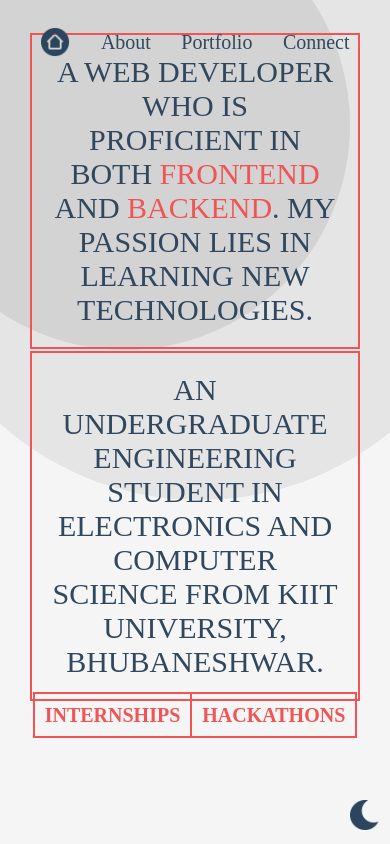
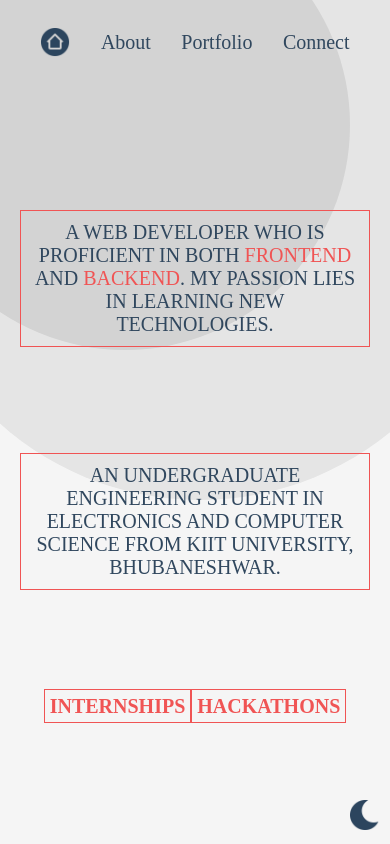
Before and after one commit to Gauravtripathii/portfolio-react, a React (Create React App) app: page /about in a window 390 px wide. Built offline with nearby package versions, Linux system fonts and the light colour scheme; a web font is replaced by a local one.

Commit message:
about - mobile view

```diff
--- a/src/components/component_style/about.css
+++ b/src/components/component_style/about.css
@@ -31,7 +31,10 @@
   font-weight: bold;
   border: 2px solid var(--three);
   cursor: pointer;
-} .about > .buttons > .btn-1 {border-right: none;}
+}
+.about > .buttons > .btn-1 {
+  border-right: none;
+}
 
 .about > .buttons > span::before {
   content: "";
@@ -68,3 +71,23 @@
 .about > .buttons > span:hover {
   color: var(--four);
 }
+
+/* mobile view */
+
+@media only screen and (max-width: 1200px) {
+  .about {
+    bottom: 0;
+    padding: 20px;
+  }
+  .about > .card {
+    padding: 10px;
+    font-size: 20px;
+    border-width: 1px;
+  }
+  .about > .buttons > .btn-1,
+  .about > .buttons > .btn-2 {
+    border: 1px solid var(--three);
+    padding: 5px;
+    user-select: none;
+  }
+}
```
